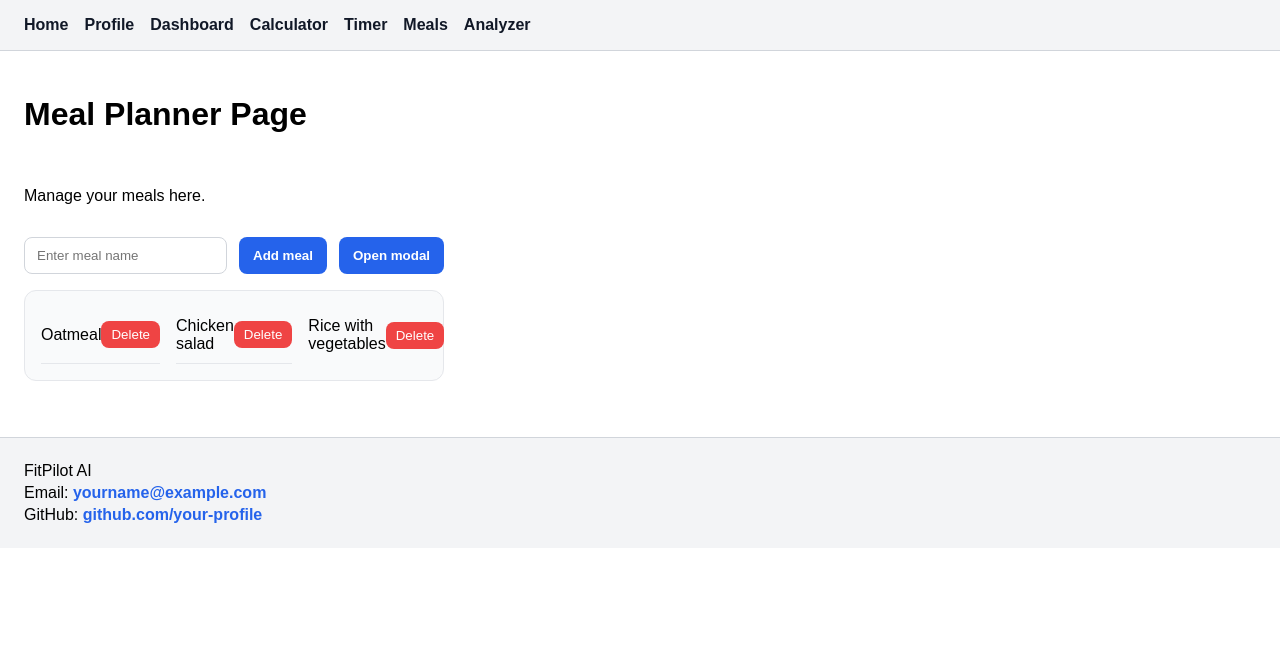
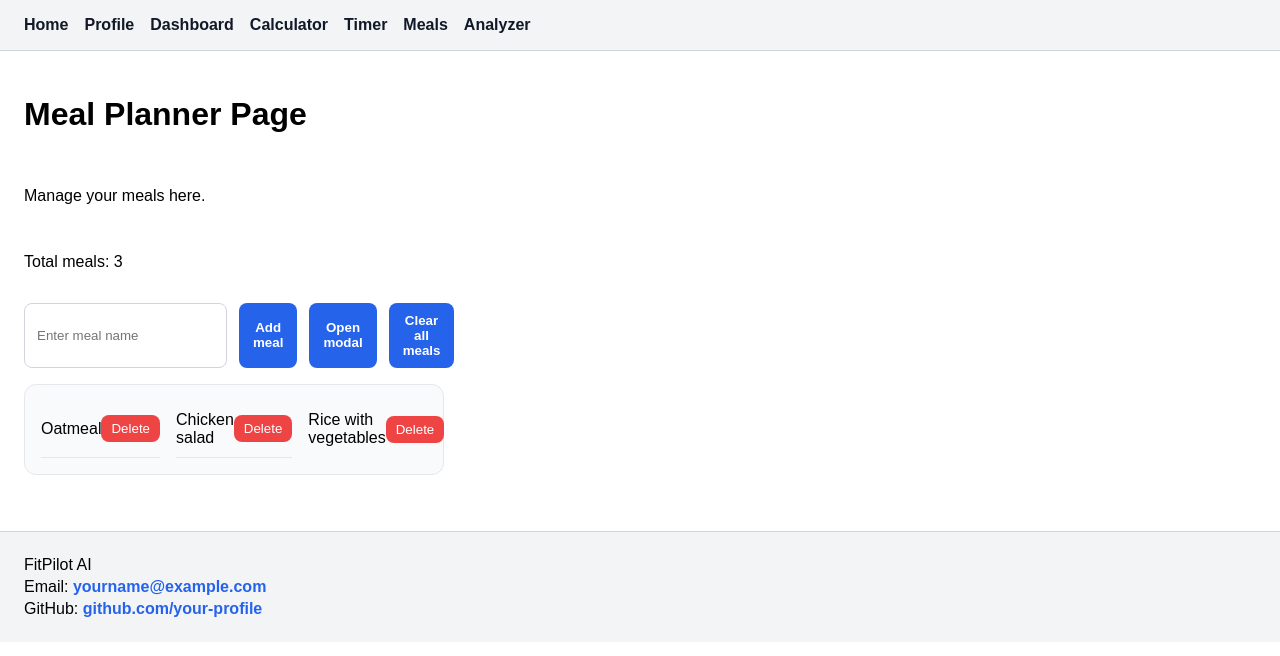
Before and after one commit to VladProtsyshyn/fitpilot-ai, a React (Vite) app: page /meals in a window 1280 px wide. Shown: the top 656 px of the page. Built offline with nearby package versions, Linux system fonts and the light colour scheme.

Commit message:
feat: enhance meal planner with summary and clear action

```diff
--- a/src/pages/MealPlannerPage/MealPlannerPage.jsx
+++ b/src/pages/MealPlannerPage/MealPlannerPage.jsx
@@ -47,10 +47,16 @@ function MealPlannerPage() {
         });
     };
 
+    const handleClearMeals = () => {
+        setMeals([]);
+        saveMealsToStorage([]);
+    };
+
     return (
         <div className="meal-page">
             <h1>Meal Planner Page</h1>
             <p>Manage your meals here.</p>
+            <p>Total meals: {meals.length}</p>
 
             <div className="meal-form">
                 <input
@@ -66,10 +72,15 @@ function MealPlannerPage() {
                 <button type="button" onClick={() => setIsModalOpen(true)}>
                     Open modal
                 </button>
-
+                <button type="button" onClick={handleClearMeals}>
+                    Clear all meals
+                </button>
             </div>
 
             <div className="meal-list">
+                {meals.length === 0 ? (
+                    <p>No meals added yet.</p>
+                ) : (
                     <ul>
                         {meals.map((meal) => (
                             <li key={meal.id}>
@@ -80,6 +91,7 @@ function MealPlannerPage() {
                             </li>
                         ))}
                     </ul>
+                )}
             </div>
             {isModalOpen && <Modal onClose={() => setIsModalOpen(false)} />}
         </div>
```
Lines whose indentation alone changed are shown as unchanged.
